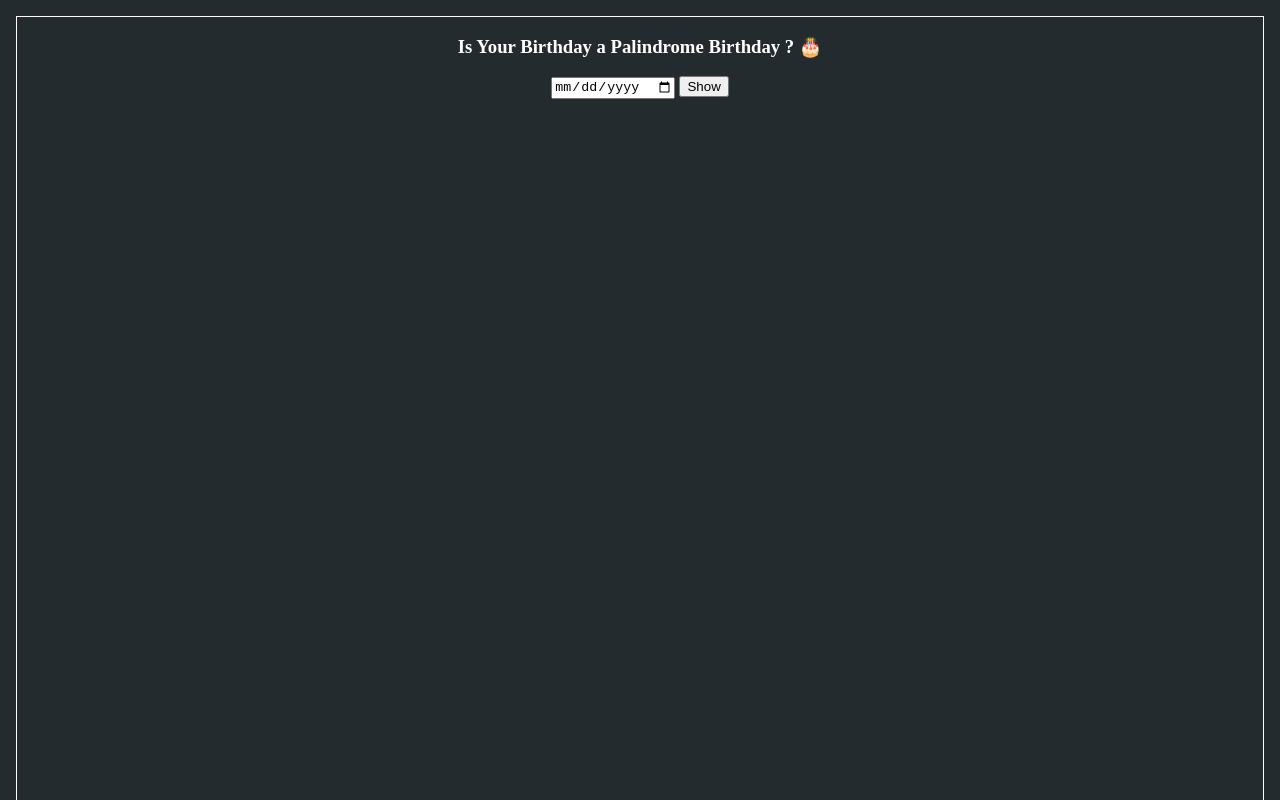
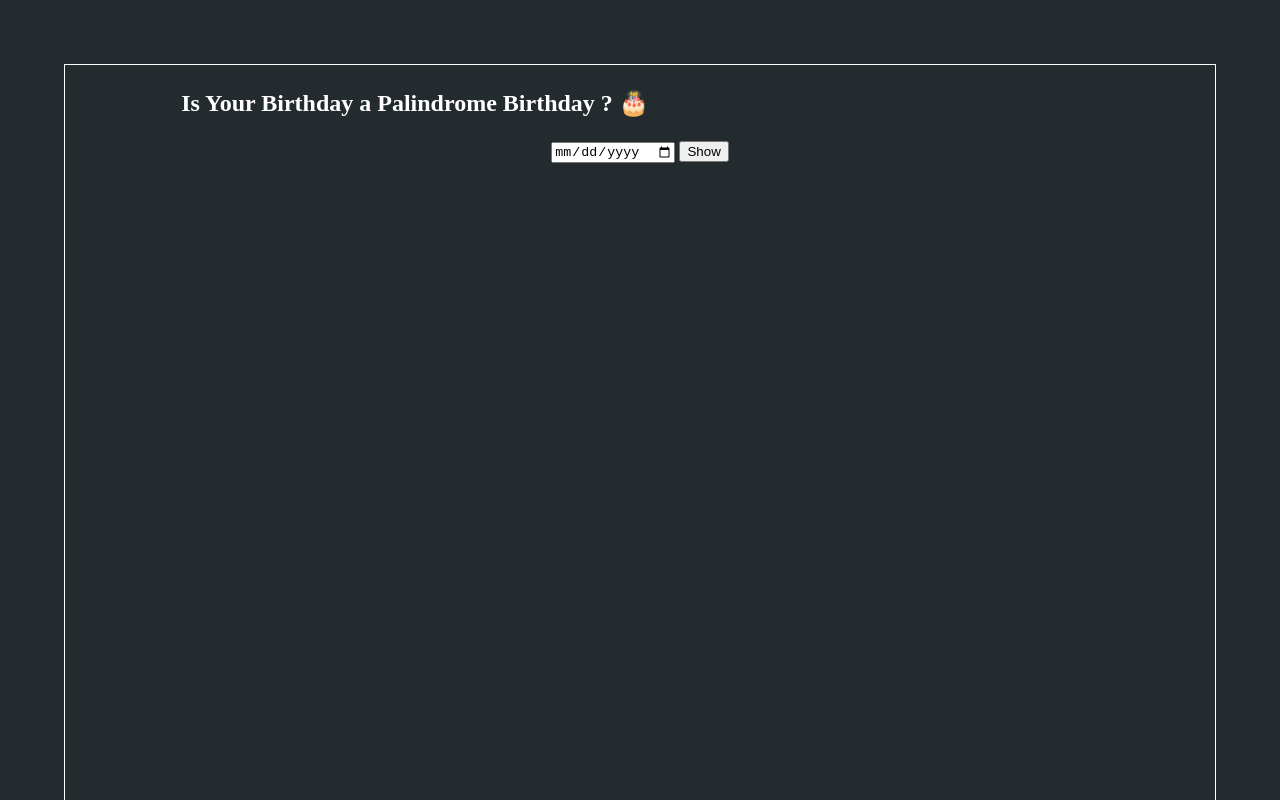
Before and after one commit to ayush65/Is--YOUR-BIRTHDAY-A-PALINDROM-NEOG-CAMP-mark13, a plain HTML site: page index.html in a window 1280 px wide. Shown: the top 800 px of the page. Drawn offline with Linux system fonts and the light colour scheme.

Commit message:
update the body

```diff
--- a/style.css
+++ b/style.css
@@ -1,10 +1,11 @@
 body {
-  margin: 0;
+  margin: 3rem;
   padding: 1rem;
   box-sizing: border-box;
   height: 150vh;
   background-color: #242B2E;
   color: white;
+
 
 }
 
@@ -21,3 +22,8 @@ p {
   text-align: left;
   font-size: large;
 }
+
+h3{
+  font-size: x-large;
+  max-width: 700px ;
+}
```
